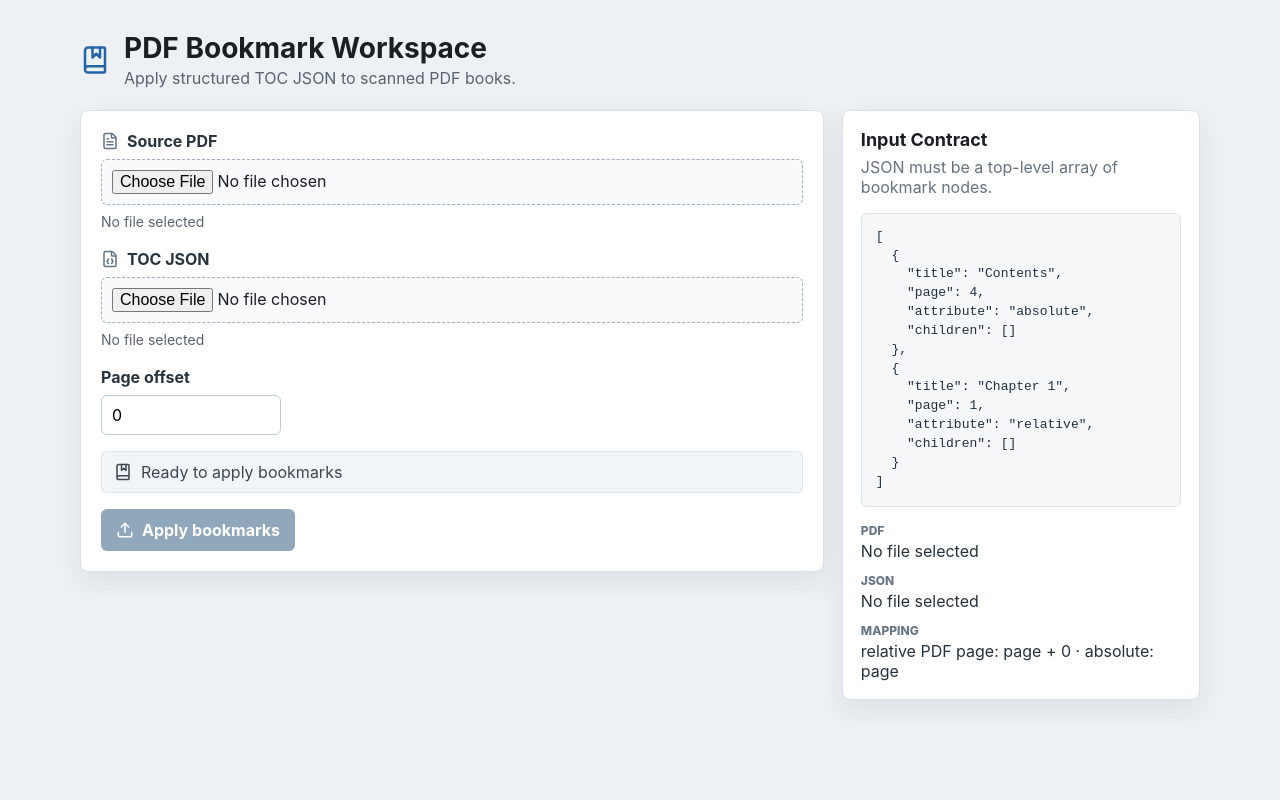
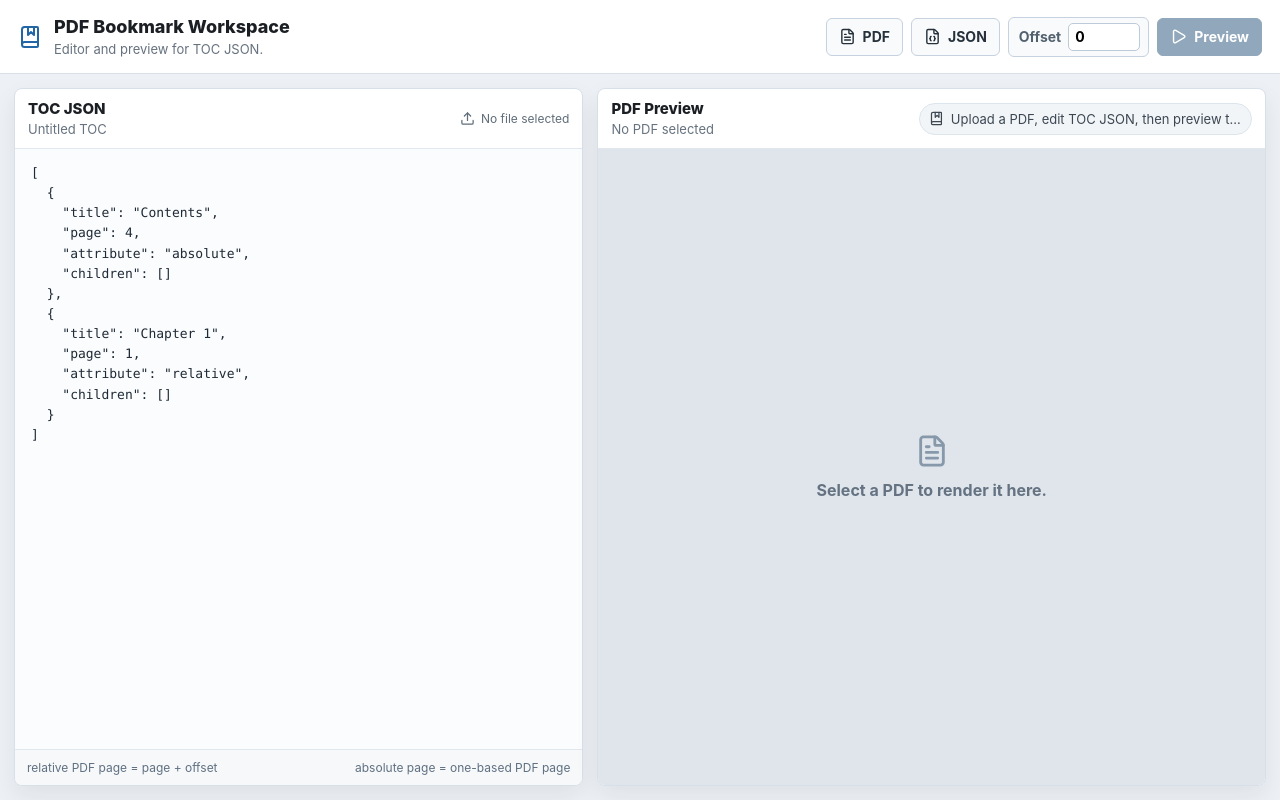
Before and after one commit to Gh-Shinku/markpdf, a React (Vite) app in the folder web/: page / in a window 1280 px wide. Built offline with nearby package versions, Linux system fonts and the light colour scheme.

Commit message:
[feat] init web workspace

```diff
--- a/web/src/App.tsx
+++ b/web/src/App.tsx
@@ -1,4 +1,4 @@
-import { ChangeEvent, FormEvent, useEffect, useMemo, useState } from "react";
+import { ChangeEvent, useEffect, useMemo, useState } from "react";
 import {
   AlertCircle,
   BookMarked,
@@ -7,6 +7,7 @@ import {
   FileJson,
   FileText,
   Loader2,
+  Play,
   Upload
 } from "lucide-react";
 
@@ -16,10 +17,26 @@ type Status =
   | { kind: "success"; message: string }
   | { kind: "error"; message: string };
 
-type DownloadState = {
+type PdfSource = {
   url: string;
   filename: string;
+  kind: "source" | "generated";
 };
+
+const EMPTY_TOC = `[
+  {
+    "title": "Contents",
+    "page": 4,
+    "attribute": "absolute",
+    "children": []
+  },
+  {
+    "title": "Chapter 1",
+    "page": 1,
+    "attribute": "relative",
+    "children": []
+  }
+]`;
 
 function formatBytes(bytes: number): string {
   if (bytes < 1024) {
@@ -51,43 +68,96 @@ async function parseError(response: Response): Promise<string> {
   }
 }
 
+function makeBookmarkedFilename(file: File): string {
+  return `${file.name.replace(/\.pdf$/i, "")}_bookmarked.pdf`;
+}
+
 export function App() {
   const [pdfFile, setPdfFile] = useState<File | null>(null);
-  const [jsonFile, setJsonFile] = useState<File | null>(null);
+  const [jsonFileName, setJsonFileName] = useState<string | null>(null);
+  const [tocText, setTocText] = useState(EMPTY_TOC);
   const [pageOffset, setPageOffset] = useState("0");
   const [status, setStatus] = useState<Status>({
     kind: "idle",
-    message: "Ready to apply bookmarks"
+    message: "Upload a PDF, edit TOC JSON, then preview the result"
   });
-  const [download, setDownload] = useState<DownloadState | null>(null);
+  const [sourcePdf, setSourcePdf] = useState<PdfSource | null>(null);
+  const [previewPdf, setPreviewPdf] = useState<PdfSource | null>(null);
 
-  const canSubmit = useMemo(
-    () => Boolean(pdfFile && jsonFile && pageOffset.trim() && status.kind !== "loading"),
-    [jsonFile, pageOffset, pdfFile, status.kind]
+  const canPreview = useMemo(
+    () => Boolean(pdfFile && tocText.trim() && pageOffset.trim() && status.kind !== "loading"),
+    [pageOffset, pdfFile, status.kind, tocText]
   );
 
   useEffect(() => {
     return () => {
-      if (download) {
-        URL.revokeObjectURL(download.url);
+      if (sourcePdf) {
+        URL.revokeObjectURL(sourcePdf.url);
+      }
+      if (previewPdf && previewPdf.url !== sourcePdf?.url) {
+        URL.revokeObjectURL(previewPdf.url);
       }
     };
-  }, [download]);
+  }, [previewPdf, sourcePdf]);
+
+  function replaceSourcePdf(next: PdfSource | null) {
+    setSourcePdf((previous) => {
+      if (previous) {
+        URL.revokeObjectURL(previous.url);
+      }
+      return next;
+    });
+  }
+
+  function replacePreviewPdf(next: PdfSource | null) {
+    setPreviewPdf((previous) => {
+      if (previous && previous.url !== sourcePdf?.url) {
+        URL.revokeObjectURL(previous.url);
+      }
+      return next;
+    });
+  }
 
   function updatePdf(event: ChangeEvent<HTMLInputElement>) {
-    setPdfFile(event.target.files?.[0] ?? null);
-    setDownload(null);
+    const file = event.target.files?.[0] ?? null;
+    setPdfFile(file);
+    if (!file) {
+      replaceSourcePdf(null);
+      replacePreviewPdf(null);
+      setStatus({ kind: "idle", message: "Upload a PDF to start previewing" });
+      return;
     }
 
-  function updateJson(event: ChangeEvent<HTMLInputElement>) {
-    setJsonFile(event.target.files?.[0] ?? null);
-    setDownload(null);
+    const source = {
+      url: URL.createObjectURL(file),
+      filename: file.name,
+      kind: "source" as const
+    };
+    replaceSourcePdf(source);
+    replacePreviewPdf(source);
+    setStatus({ kind: "idle", message: "Source PDF loaded in preview" });
   }
 
-  async function submit(event: FormEvent<HTMLFormElement>) {
-    event.preventDefault();
-    if (!pdfFile || !jsonFile) {
-      setStatus({ kind: "error", message: "Select both a PDF and a TOC JSON file" });
+  async function updateJson(event: ChangeEvent<HTMLInputElement>) {
+    const file = event.target.files?.[0] ?? null;
+    if (!file) {
+      setJsonFileName(null);
+      return;
+    }
+
+    try {
+      const text = await file.text();
+      setTocText(text);
+      setJsonFileName(file.name);
+      setStatus({ kind: "idle", message: "TOC JSON loaded into editor" });
+    } catch {
+      setStatus({ kind: "error", message: "Failed to read TOC JSON file" });
+    }
+  }
+
+  async function preview() {
+    if (!pdfFile) {
+      setStatus({ kind: "error", message: "Select a source PDF first" });
       return;
     }
 
@@ -97,17 +167,23 @@ export function App() {
       return;
     }
 
-    if (download) {
-      URL.revokeObjectURL(download.url);
-      setDownload(null);
+    try {
+      JSON.parse(tocText);
+    } catch (error) {
+      setStatus({
+        kind: "error",
+        message: error instanceof Error ? `JSON syntax error: ${error.message}` : "Invalid JSON"
+      });
+      return;
     }
 
+    const tocBlob = new Blob([tocText], { type: "application/json" });
     const formData = new FormData();
     formData.append("pdf", pdfFile);
-    formData.append("toc_json", jsonFile);
+    formData.append("toc_json", tocBlob, jsonFileName ?? "toc.json");
     formData.append("page_offset", String(offset));
 
-    setStatus({ kind: "loading", message: "Applying bookmarks to PDF" });
+    setStatus({ kind: "loading", message: "Generating preview PDF" });
     try {
       const response = await fetch("/api/apply", {
         method: "POST",
@@ -118,62 +194,56 @@ export function App() {
       }
 
       const blob = await response.blob();
-      const url = URL.createObjectURL(blob);
-      const filename = `${pdfFile.name.replace(/\.pdf$/i, "")}_bookmarked.pdf`;
-      setDownload({ url, filename });
-      setStatus({ kind: "success", message: "Bookmarked PDF is ready" });
+      const nextPreview = {
+        url: URL.createObjectURL(blob),
+        filename: makeBookmarkedFilename(pdfFile),
+        kind: "generated" as const
+      };
+      replacePreviewPdf(nextPreview);
+      setStatus({ kind: "success", message: "Preview PDF updated" });
     } catch (error) {
       setStatus({
         kind: "error",
-        message: error instanceof Error ? error.message : "Failed to apply bookmarks"
+        message: error instanceof Error ? error.message : "Failed to generate preview"
       });
     }
   }
 
   const statusIcon =
     status.kind === "loading" ? (
-      <Loader2 className="spin" size={18} />
+      <Loader2 className="spin" size={17} />
     ) : status.kind === "success" ? (
-      <CheckCircle2 size={18} />
+      <CheckCircle2 size={17} />
     ) : status.kind === "error" ? (
-      <AlertCircle size={18} />
+      <AlertCircle size={17} />
     ) : (
-      <BookMarked size={18} />
+      <BookMarked size={17} />
     );
 
   return (
     <main className="app-shell">
-      <section className="workspace">
-        <div className="title-row">
-          <BookMarked size={30} aria-hidden="true" />
+      <header className="topbar">
+        <div className="brand">
+          <BookMarked size={24} aria-hidden="true" />
           <div>
             <h1>PDF Bookmark Workspace</h1>
-            <p>Apply structured TOC JSON to scanned PDF books.</p>
+            <p>Editor and preview for TOC JSON.</p>
           </div>
         </div>
 
-        <div className="content-grid">
-          <form className="tool-panel" onSubmit={submit}>
-            <label className="file-input">
-              <span className="input-label">
-                <FileText size={18} />
-                Source PDF
-              </span>
+        <div className="toolbar">
+          <label className="upload-control">
+            <FileText size={17} />
+            <span>PDF</span>
             <input type="file" accept="application/pdf,.pdf" onChange={updatePdf} />
-              <span className="file-name">{selectedFileLabel(pdfFile)}</span>
           </label>
-
-            <label className="file-input">
-              <span className="input-label">
-                <FileJson size={18} />
-                TOC JSON
-              </span>
+          <label className="upload-control">
+            <FileJson size={17} />
+            <span>JSON</span>
             <input type="file" accept="application/json,.json" onChange={updateJson} />
-              <span className="file-name">{selectedFileLabel(jsonFile)}</span>
           </label>
-
-            <label className="number-field">
-              <span>Page offset</span>
+          <label className="offset-control">
+            <span>Offset</span>
             <input
               type="number"
               step="1"
@@ -181,61 +251,69 @@ export function App() {
               onChange={(event) => setPageOffset(event.target.value)}
             />
           </label>
+          <button className="primary-action" type="button" disabled={!canPreview} onClick={preview}>
+            {status.kind === "loading" ? <Loader2 className="spin" size={17} /> : <Play size={17} />}
+            Preview
+          </button>
+          {previewPdf?.kind === "generated" ? (
+            <a className="download-action" href={previewPdf.url} download={previewPdf.filename}>
+              <Download size={17} />
+              Download
+            </a>
+          ) : null}
+        </div>
+      </header>
 
-            <div className={`status-line ${status.kind}`}>
+      <section className="workspace-grid">
+        <section className="editor-pane">
+          <div className="pane-header">
+            <div>
+              <h2>TOC JSON</h2>
+              <p>{jsonFileName ?? "Untitled TOC"}</p>
+            </div>
+            <div className="file-meta">
+              <Upload size={15} />
+              <span>{selectedFileLabel(pdfFile)}</span>
+            </div>
+          </div>
+
+          <textarea
+            className="json-editor"
+            spellCheck={false}
+            value={tocText}
+            onChange={(event) => setTocText(event.target.value)}
+            aria-label="TOC JSON editor"
+          />
+
+          <div className="schema-footer">
+            <span>relative PDF page = page + offset</span>
+            <span>absolute page = one-based PDF page</span>
+          </div>
+        </section>
+
+        <section className="preview-pane">
+          <div className="pane-header">
+            <div>
+              <h2>PDF Preview</h2>
+              <p>{previewPdf ? previewPdf.filename : "No PDF selected"}</p>
+            </div>
+            <div className={`status-pill ${status.kind}`}>
               {statusIcon}
               <span>{status.message}</span>
             </div>
+          </div>
 
-            <div className="actions">
-              <button type="submit" disabled={!canSubmit}>
-                {status.kind === "loading" ? <Loader2 className="spin" size={18} /> : <Upload size={18} />}
-                Apply bookmarks
-              </button>
-              {download ? (
-                <a className="download-link" href={download.url} download={download.filename}>
-                  <Download size={18} />
-                  Download PDF
-                </a>
-              ) : null}
+          <div className="pdf-frame">
+            {previewPdf ? (
+              <iframe title="PDF preview" src={previewPdf.url} />
+            ) : (
+              <div className="empty-preview">
+                <FileText size={34} />
+                <span>Select a PDF to render it here.</span>
               </div>
-          </form>
-
-          <aside className="details-panel">
-            <div>
-              <h2>Input Contract</h2>
-              <p>JSON must be a top-level array of bookmark nodes.</p>
+            )}
           </div>
-            <pre>{`[
-  {
-    "title": "Contents",
-    "page": 4,
-    "attribute": "absolute",
-    "children": []
-  },
-  {
-    "title": "Chapter 1",
-    "page": 1,
-    "attribute": "relative",
-    "children": []
-  }
-]`}</pre>
-            <dl>
-              <div>
-                <dt>PDF</dt>
-                <dd>{selectedFileLabel(pdfFile)}</dd>
-              </div>
-              <div>
-                <dt>JSON</dt>
-                <dd>{selectedFileLabel(jsonFile)}</dd>
-              </div>
-              <div>
-                <dt>Mapping</dt>
-                <dd>relative PDF page: page + {pageOffset || "0"} · absolute: page</dd>
-              </div>
-            </dl>
-          </aside>
-        </div>
+        </section>
       </section>
     </main>
   );
--- a/web/src/styles.css
+++ b/web/src/styles.css
@@ -1,6 +1,6 @@
 :root {
   color: #1b1f24;
-  background: #eef1f4;
+  background: #edf1f5;
   font-family:
     Inter, ui-sans-serif, system-ui, -apple-system, BlinkMacSystemFont, "Segoe UI",
     sans-serif;
@@ -19,28 +19,37 @@ body {
 }
 
 button,
-input {
+input,
+textarea {
   font: inherit;
 }
 
 .app-shell {
+  display: grid;
+  grid-template-rows: auto minmax(0, 1fr);
   min-height: 100vh;
-  padding: 32px;
+  background: #edf1f5;
 }
 
-.workspace {
-  width: min(1120px, 100%);
-  margin: 0 auto;
+.topbar {
+  display: flex;
+  align-items: center;
+  justify-content: space-between;
+  gap: 18px;
+  min-height: 74px;
+  padding: 12px 18px;
+  background: #ffffff;
+  border-bottom: 1px solid #d8e0e8;
 }
 
-.title-row {
+.brand {
   display: flex;
   align-items: center;
-  gap: 14px;
-  margin-bottom: 22px;
+  gap: 12px;
+  min-width: 250px;
 }
 
-.title-row svg {
+.brand svg {
   color: #2266a5;
   flex: 0 0 auto;
 }
@@ -52,187 +61,240 @@ p {
 }
 
 h1 {
-  font-size: 28px;
-  line-height: 1.15;
-  font-weight: 720;
+  font-size: 18px;
+  line-height: 1.2;
+  font-weight: 760;
 }
 
-.title-row p {
-  color: #59636f;
-  margin-top: 4px;
+h2 {
+  font-size: 15px;
+  line-height: 1.2;
+  font-weight: 760;
 }
 
-.content-grid {
-  display: grid;
-  grid-template-columns: minmax(0, 1.35fr) minmax(300px, 0.65fr);
-  gap: 18px;
-  align-items: start;
+.brand p,
+.pane-header p {
+  margin-top: 3px;
+  color: #66727f;
+  font-size: 13px;
 }
 
-.tool-panel,
-.details-panel {
-  background: #ffffff;
-  border: 1px solid #d9e0e8;
-  border-radius: 8px;
-  box-shadow: 0 10px 28px rgba(27, 31, 36, 0.08);
+.toolbar {
+  display: flex;
+  align-items: center;
+  justify-content: flex-end;
+  gap: 8px;
+  flex-wrap: wrap;
 }
 
-.tool-panel {
-  display: grid;
-  gap: 16px;
-  padding: 20px;
+.upload-control,
+.offset-control,
+.primary-action,
+.download-action {
+  display: inline-flex;
+  align-items: center;
+  justify-content: center;
+  gap: 7px;
+  min-height: 38px;
+  border-radius: 6px;
+  border: 1px solid #c6d2df;
+  background: #f8fafc;
+  color: #26313b;
+  font-weight: 690;
+  font-size: 14px;
+  text-decoration: none;
 }
 
-.file-input,
-.number-field {
-  display: grid;
-  gap: 8px;
+.upload-control {
+  position: relative;
+  padding: 8px 12px;
+  cursor: pointer;
 }
 
-.input-label,
-.number-field span {
-  display: flex;
-  align-items: center;
-  gap: 8px;
-  color: #29333d;
-  font-weight: 680;
+.upload-control input {
+  position: absolute;
+  inset: 0;
+  opacity: 0;
+  cursor: pointer;
 }
 
-.input-label svg {
-  color: #617487;
+.offset-control {
+  padding: 5px 8px 5px 10px;
 }
 
-.file-input input {
-  width: 100%;
-  min-height: 46px;
-  padding: 10px;
-  border: 1px dashed #9dafc0;
-  border-radius: 6px;
-  background: #f8fafc;
+.offset-control span {
+  color: #52606e;
 }
 
-.file-name {
-  min-height: 20px;
-  color: #59636f;
-  font-size: 14px;
-  overflow-wrap: anywhere;
-}
-
-.number-field input {
-  width: 180px;
-  min-height: 40px;
-  padding: 8px 10px;
-  border: 1px solid #bfccd9;
-  border-radius: 6px;
+.offset-control input {
+  width: 72px;
+  min-height: 28px;
+  padding: 4px 6px;
+  border: 1px solid #bdcad8;
+  border-radius: 5px;
   background: #ffffff;
 }
 
-.status-line {
+.primary-action,
+.download-action {
+  padding: 8px 12px;
+}
+
+.primary-action {
+  border-color: #2266a5;
+  color: #ffffff;
+  background: #2266a5;
+  cursor: pointer;
+}
+
+.primary-action:disabled {
+  cursor: not-allowed;
+  border-color: #91a7bb;
+  background: #91a7bb;
+}
+
+.download-action {
+  color: #174d7e;
+  background: #eef6ff;
+  border-color: #bad4ee;
+}
+
+.workspace-grid {
+  display: grid;
+  grid-template-columns: minmax(360px, 0.92fr) minmax(420px, 1.08fr);
+  min-height: 0;
+  padding: 14px;
+  gap: 14px;
+}
+
+.editor-pane,
+.preview-pane {
+  display: grid;
+  grid-template-rows: auto minmax(0, 1fr) auto;
+  min-width: 0;
+  min-height: 0;
+  background: #ffffff;
+  border: 1px solid #d7e0e9;
+  border-radius: 8px;
+  overflow: hidden;
+  box-shadow: 0 10px 24px rgba(27, 31, 36, 0.07);
+}
+
+.preview-pane {
+  grid-template-rows: auto minmax(0, 1fr);
+}
+
+.pane-header {
   display: flex;
   align-items: center;
-  min-height: 42px;
-  gap: 9px;
-  padding: 10px 12px;
-  border-radius: 6px;
+  justify-content: space-between;
+  gap: 12px;
+  min-height: 58px;
+  padding: 11px 13px;
+  border-bottom: 1px solid #e1e7ee;
+}
+
+.file-meta {
+  display: inline-flex;
+  align-items: center;
+  justify-content: flex-end;
+  gap: 6px;
+  max-width: 48%;
+  color: #5f6c79;
+  font-size: 12px;
+}
+
+.file-meta span,
+.pane-header p,
+.status-pill span {
+  overflow: hidden;
+  text-overflow: ellipsis;
+  white-space: nowrap;
+}
+
+.json-editor {
+  width: 100%;
+  min-width: 0;
+  min-height: 0;
+  resize: none;
+  padding: 14px 16px;
+  border: 0;
+  outline: none;
+  color: #1f2a35;
+  background: #fbfcfe;
+  font-family: "SFMono-Regular", Consolas, "Liberation Mono", monospace;
+  font-size: 13px;
+  line-height: 1.55;
+  tab-size: 2;
+}
+
+.schema-footer {
+  display: flex;
+  align-items: center;
+  justify-content: space-between;
+  gap: 10px;
+  min-height: 36px;
+  padding: 8px 12px;
+  color: #607080;
+  background: #f6f8fa;
+  border-top: 1px solid #e1e7ee;
+  font-size: 12px;
+}
+
+.status-pill {
+  display: inline-flex;
+  align-items: center;
+  justify-content: flex-end;
+  gap: 7px;
+  max-width: 52%;
+  min-height: 32px;
+  padding: 6px 9px;
+  border-radius: 999px;
   color: #3c4752;
   background: #f2f5f8;
   border: 1px solid #dce4ec;
+  font-size: 13px;
 }
 
-.status-line.success {
+.status-pill.success {
   color: #166342;
   background: #edf8f3;
   border-color: #bfdfcf;
 }
 
-.status-line.error {
+.status-pill.error {
   color: #8b2635;
   background: #fff1f2;
   border-color: #f1c1c8;
 }
 
-.actions {
-  display: flex;
-  flex-wrap: wrap;
-  gap: 10px;
+.pdf-frame {
+  min-width: 0;
+  min-height: 0;
+  background: #dfe5eb;
 }
 
-.actions button,
-.download-link {
-  display: inline-flex;
-  align-items: center;
-  justify-content: center;
-  min-height: 42px;
-  gap: 8px;
-  padding: 10px 14px;
-  border-radius: 6px;
-  border: 1px solid transparent;
-  text-decoration: none;
-  font-weight: 700;
+.pdf-frame iframe {
+  width: 100%;
+  height: 100%;
+  border: 0;
+  display: block;
+  background: #ffffff;
 }
 
-.actions button {
-  color: #ffffff;
-  background: #2266a5;
-  cursor: pointer;
+.empty-preview {
+  display: grid;
+  place-items: center;
+  align-content: center;
+  gap: 12px;
+  width: 100%;
+  height: 100%;
+  color: #647282;
+  font-weight: 680;
 }
 
-.actions button:disabled {
-  cursor: not-allowed;
-  background: #91a7bb;
-}
-
-.download-link {
-  color: #174d7e;
-  background: #eef6ff;
-  border-color: #bad4ee;
-}
-
-.details-panel {
-  display: grid;
-  gap: 16px;
-  padding: 18px;
-}
-
-.details-panel h2 {
-  font-size: 18px;
-  line-height: 1.25;
-}
-
-.details-panel p {
-  color: #66727e;
-  margin-top: 5px;
-}
-
-pre {
-  margin: 0;
-  padding: 14px;
-  overflow: auto;
-  color: #22313f;
-  background: #f5f7f9;
-  border: 1px solid #dce4ec;
-  border-radius: 6px;
-  font-size: 13px;
-  line-height: 1.45;
-}
-
-dl {
-  display: grid;
-  gap: 12px;
-  margin: 0;
-}
-
-dt {
-  color: #697685;
-  font-size: 12px;
-  font-weight: 760;
-  text-transform: uppercase;
-}
-
-dd {
-  margin: 3px 0 0;
-  color: #26313b;
-  overflow-wrap: anywhere;
+.empty-preview svg {
+  color: #8798aa;
 }
 
 .spin {
@@ -245,20 +307,61 @@ dd {
   }
 }
 
-@media (max-width: 820px) {
-  .app-shell {
-    padding: 18px;
+@media (max-width: 920px) {
+  .topbar {
+    align-items: stretch;
+    flex-direction: column;
   }
 
-  .content-grid {
-    grid-template-columns: 1fr;
+  .brand,
+  .toolbar {
+    width: 100%;
+    justify-content: flex-start;
   }
 
-  h1 {
-    font-size: 24px;
+  .workspace-grid {
+    grid-template-columns: 1fr;
+    grid-template-rows: minmax(420px, 48vh) minmax(480px, 1fr);
   }
 
-  .number-field input {
+  .file-meta,
+  .status-pill {
+    max-width: 56%;
+  }
+}
+
+@media (max-width: 560px) {
+  .workspace-grid {
+    padding: 10px;
+  }
+
+  .toolbar {
+    display: grid;
+    grid-template-columns: 1fr 1fr;
+  }
+
+  .offset-control,
+  .primary-action,
+  .download-action {
     width: 100%;
   }
+
+  .offset-control input {
+    width: 100%;
+  }
+
+  .pane-header {
+    align-items: flex-start;
+    flex-direction: column;
+  }
+
+  .file-meta,
+  .status-pill {
+    max-width: 100%;
+  }
+
+  .schema-footer {
+    align-items: flex-start;
+    flex-direction: column;
+  }
 }
```
Also changed, not shown: 1 other file (tests, documents, lock files or other folders). Lines whose indentation alone changed are shown as unchanged.
